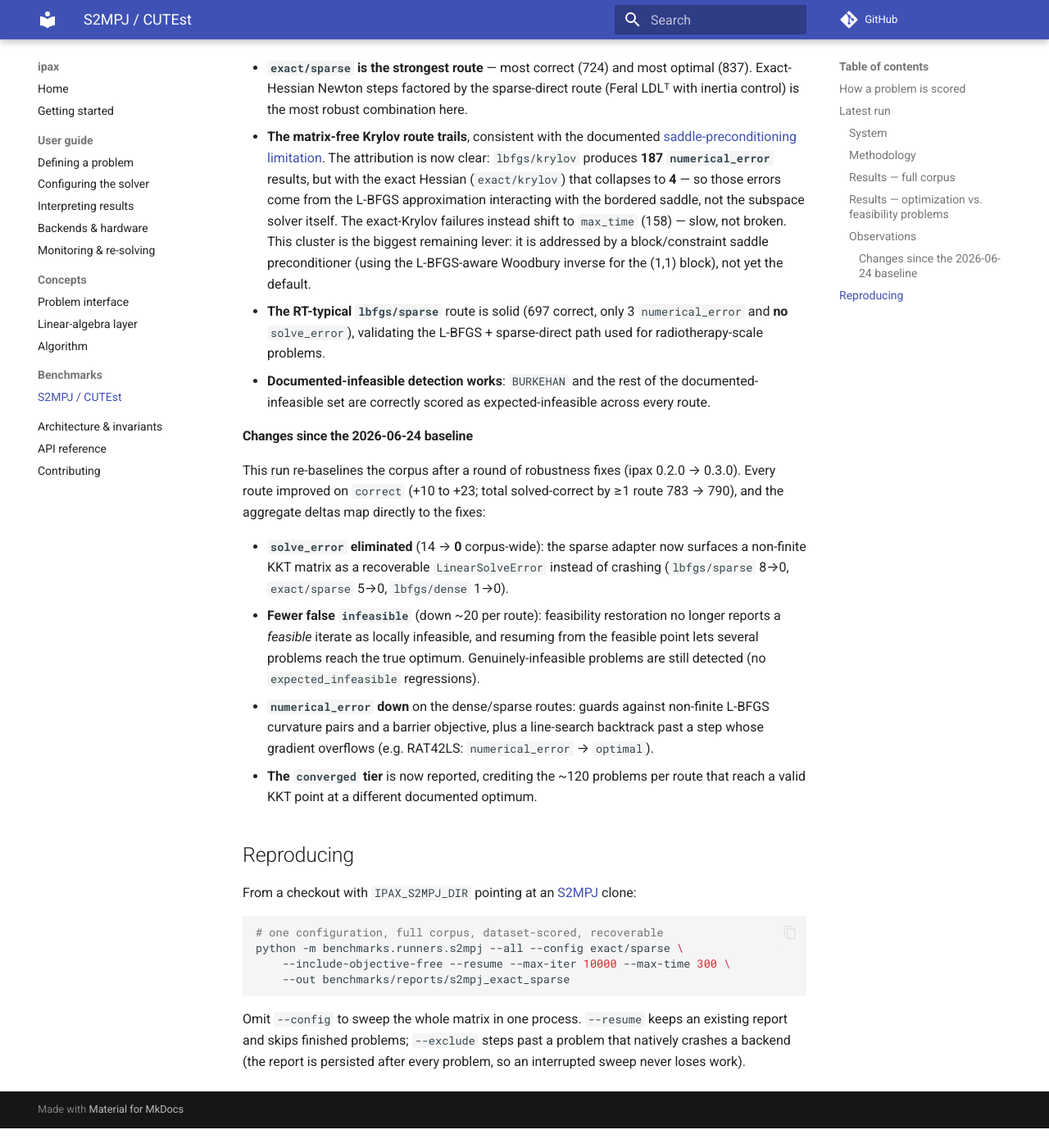
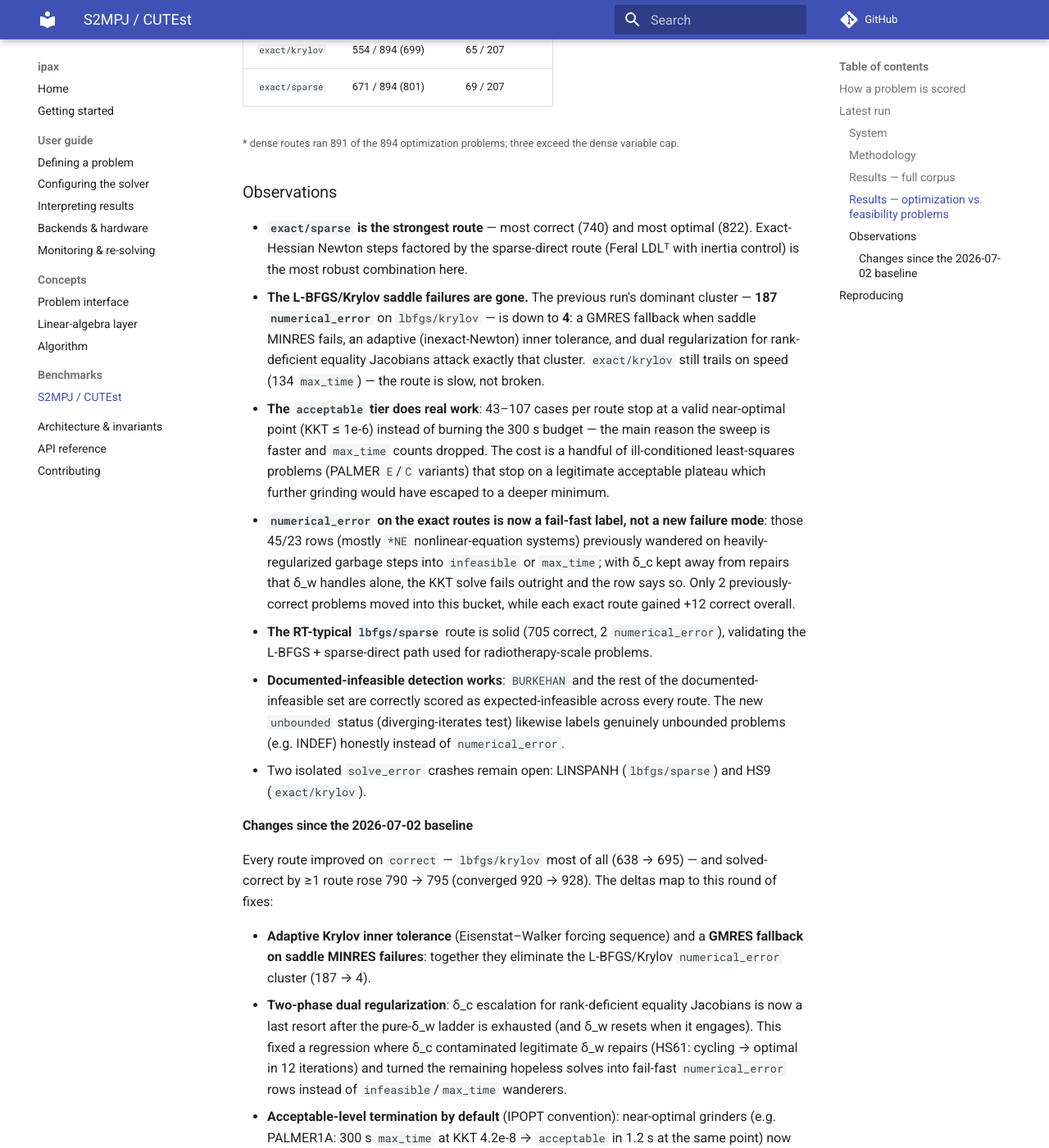
Before and after one commit to wahln/ipax, an MkDocs documentation site: the page built from docs/benchmarks/s2mpj.md, in a window 1280 px wide and 1400 px high, scrolled down 3141 px. Shown: the whole window at 82% size. Built offline with MkDocs 1.6.1 and Material for MkDocs 9.7.7, drawn with Linux system fonts in a browser that asks for light colours; comment, search, counter and statistics services are not loaded; before the commit the page ends 4517 px from its top, so only the background shows below that; some of the changed text lies outside the part shown.

Commit message:
docs(benchmarks): re-baseline the S2MPJ sweep page (2026-07-05 run)
Publish the v7 full-corpus results: every route improved on correct
(lbfgs/krylov 638 -> 695, exact/sparse 724 -> 740 best; solved-correct
by >=1 route 790 -> 795, converged 920 -> 928). Documents the new
acceptable tier and unbounded status in the results table, the
Krylov-cluster elimination (187 -> 4 numerical_error), the fail-fast
relabeling on the exact routes, the PALMER acceptable-plateau caveat,
and the rebuilt benchmark interface (--jobs, precompiled evaluator,
~3.4 h wall for the six-config sweep).

Co-Authored-By: Claude Fable 5 <noreply@anthropic.com>

````diff
--- a/docs/benchmarks/s2mpj.md
+++ b/docs/benchmarks/s2mpj.md
@@ -59,15 +59,24 @@ from every problem file:
 ### Methodology
 
 The full `{lbfgs, exact} × {dense, krylov, sparse}` matrix was swept, one
-configuration per process (six in parallel, single-threaded each), over the whole
-corpus on the NumPy backend with gradient-based scaling (the solver default).
-Per-solve budget: `max_iter = 10000`, `max_time = 300 s` (raised from the previous
-`5000` / `120 s` for more signal on the slow-converging clusters). Each route is
-gated by a **per-route variable cap** (dense 2000, Krylov 10000, sparse 25000) so a
-single full-corpus run stays tractable — three problems exceed the dense cap and are
-reported as oversized for the two dense routes. The **objective-free problems** (207
-CUTEst feasibility / nonlinear-equation systems) were run as `min 0` subject to the
-constraints (`--include-objective-free`).
+configuration per process (six in parallel, single-threaded BLAS), each process
+additionally running **five problems concurrently** (`--jobs 5`) — the whole
+six-config corpus completes in ~3.4 h wall. Gradient-based scaling (the solver
+default), NumPy backend. Per-solve budget: `max_iter = 10000`, `max_time = 300 s`.
+Each route is gated by a **per-route variable cap** (dense 2000, Krylov 10000,
+sparse 25000) so a single full-corpus run stays tractable — three problems exceed
+the dense cap and are reported as oversized for the two dense routes. The
+**objective-free problems** (207 CUTEst feasibility / nonlinear-equation systems)
+were run as `min 0` subject to the constraints (`--include-objective-free`).
+
+S2MPJ's interpretive evaluation loop used to dominate sweep wall-time (~90% of a
+solve); the corpus adapter now routes evaluations through a **precompiled
+evaluator** (verified against the original S2MPJ methods per problem at build
+time, with automatic fallback), so per-solve times measure the solver, not the
+benchmark interface. Solves also use the (new default) **acceptable-level
+termination** — IPOPT convention, `1e-6` held for 15 iterations — so a solve
+whose achievable KKT floor sits just above the `1e-8` optimality tolerance stops
+as `acceptable` instead of grinding to the budget cap.
 
 ### Results — full corpus
 
@@ -76,17 +85,17 @@ infeasibility); `converged` is the weaker tier (reached a valid KKT point, possi
 a different local optimum — a superset of `correct`). The status columns are the raw
 terminal states.
 
-| config | correct | converged | optimal | acceptable | infeasible | max_iter | max_time | num.err | solve.err |
-| --- | --- | --- | --- | --- | --- | --- | --- | --- | --- |
-| `lbfgs/dense`  | 702 / 1098 | 825 | 788 | 36 | 147 | 30 | 94  | 3   | 0 |
-| `lbfgs/krylov` | 638 / 1101 | 759 | 722 | 36 | 56  | 12 | 88  | 187 | 0 |
-| `lbfgs/sparse` | 697 / 1101 | 819 | 792 | 26 | 156 | 31 | 93  | 3   | 0 |
-| `exact/dense`  | 708 / 1098 | 828 | 810 | 17 | 142 | 25 | 104 | 0   | 0 |
-| `exact/krylov` | 613 / 1101 | 748 | 741 | 6  | 147 | 45 | 158 | 4   | 0 |
-| `exact/sparse` | **724 / 1101** | **848** | **837** | 10 | 140 | 22 | 89  | 3   | 0 |
+| config | correct | converged | optimal | acceptable | infeasible | max_iter | max_time | unbounded | num.err | solve.err |
+| --- | --- | --- | --- | --- | --- | --- | --- | --- | --- | --- |
+| `lbfgs/dense`  | 710 / 1098 | 839 | 731 | 107 | 149 | 53 | 55  | 1  | 2  | 0 |
+| `lbfgs/krylov` | 695 / 1101 | 822 | 726 | 95  | 143 | 37 | 95  | 1  | 4  | 0 |
+| `lbfgs/sparse` | 705 / 1101 | 834 | 738 | 95  | 156 | 51 | 57  | 1  | 2  | 1 |
+| `exact/dense`  | 715 / 1098 | 840 | 759 | 80  | 110 | 16 | 85  | 3  | 45 | 0 |
+| `exact/krylov` | 619 / 1101 | 764 | 720 | 43  | 147 | 48 | 134 | 6  | 2  | 1 |
+| `exact/sparse` | **740 / 1101** | **870** | **822** | 47 | 120 | 16 | 62 | 11 | 23 | 0 |
 
-Solved-correct by **at least one route: 790 / 1101**; converged by at least one
-route: **920 / 1101**.
+Solved-correct by **at least one route: 795 / 1101**; converged by at least one
+route: **928 / 1101**.
 
 ### Results — optimization vs. feasibility problems
 
@@ -97,55 +106,76 @@ the optimization rate. The optimization column shows `correct` (`converged`).
 
 | config | optimization (894) | feasibility (207) |
 | --- | --- | --- |
-| `lbfgs/dense`  | 639 / 891* (762) | 63 / 207 |
-| `lbfgs/krylov` | 587 / 894  (708) | 51 / 207 |
-| `lbfgs/sparse` | 634 / 894  (756) | 63 / 207 |
-| `exact/dense`  | 654 / 891* (773) | 54 / 207 |
-| `exact/krylov` | 558 / 894  (693) | 55 / 207 |
-| `exact/sparse` | 655 / 894  (779) | 69 / 207 |
+| `lbfgs/dense`  | 647 / 891* (776) | 63 / 207 |
+| `lbfgs/krylov` | 633 / 894  (760) | 62 / 207 |
+| `lbfgs/sparse` | 642 / 894  (771) | 63 / 207 |
+| `exact/dense`  | 662 / 891* (786) | 53 / 207 |
+| `exact/krylov` | 554 / 894  (699) | 65 / 207 |
+| `exact/sparse` | 671 / 894  (801) | 69 / 207 |
 
 <small>* dense routes ran 891 of the 894 optimization problems; three exceed the
 dense variable cap.</small>
 
 ### Observations
 
-- **`exact/sparse` is the strongest route** — most correct (724) and most
-  optimal (837). Exact-Hessian Newton steps factored by the sparse-direct route
+- **`exact/sparse` is the strongest route** — most correct (740) and most
+  optimal (822). Exact-Hessian Newton steps factored by the sparse-direct route
   (Feral LDLᵀ with inertia control) is the most robust combination here.
-- **The matrix-free Krylov route trails**, consistent with the documented
-  [saddle-preconditioning limitation](../concepts/linalg.md). The attribution
-  is now clear: `lbfgs/krylov` produces **187 `numerical_error`** results, but with
-  the exact Hessian (`exact/krylov`) that collapses to **4** — so those errors come
-  from the L-BFGS approximation interacting with the bordered saddle, not the
-  subspace solver itself. The exact-Krylov failures instead shift to `max_time`
-  (158) — slow, not broken. This cluster is the biggest remaining lever: it is
-  addressed by a block/constraint saddle preconditioner (using the L-BFGS-aware
-  Woodbury inverse for the (1,1) block), not yet the default.
-- **The RT-typical `lbfgs/sparse`** route is solid (697 correct, only 3
-  `numerical_error` and **no** `solve_error`), validating the L-BFGS + sparse-direct
-  path used for radiotherapy-scale problems.
+- **The L-BFGS/Krylov saddle failures are gone.** The previous run's dominant
+  cluster — **187 `numerical_error`** on `lbfgs/krylov` — is down to **4**: a
+  GMRES fallback when saddle MINRES fails, an adaptive (inexact-Newton) inner
+  tolerance, and dual regularization for rank-deficient equality Jacobians
+  attack exactly that cluster. `exact/krylov` still trails on speed
+  (134 `max_time`) — the route is slow, not broken.
+- **The `acceptable` tier does real work**: 43–107 cases per route stop at a
+  valid near-optimal point (KKT ≤ 1e-6) instead of burning the 300 s budget —
+  the main reason the sweep is faster and `max_time` counts dropped. The cost is
+  a handful of ill-conditioned least-squares problems (PALMER `E`/`C` variants)
+  that stop on a legitimate acceptable plateau which further grinding would have
+  escaped to a deeper minimum.
+- **`numerical_error` on the exact routes is now a fail-fast label, not a new
+  failure mode**: those 45/23 rows (mostly `*NE` nonlinear-equation systems)
+  previously wandered on heavily-regularized garbage steps into `infeasible` or
+  `max_time`; with δ_c kept away from repairs that δ_w handles alone, the KKT
+  solve fails outright and the row says so. Only 2 previously-correct problems
+  moved into this bucket, while each exact route gained +12 correct overall.
+- **The RT-typical `lbfgs/sparse`** route is solid (705 correct, 2
+  `numerical_error`), validating the L-BFGS + sparse-direct path used for
+  radiotherapy-scale problems.
 - **Documented-infeasible detection works**: `BURKEHAN` and the rest of the
-  documented-infeasible set are correctly scored as expected-infeasible across every
-  route.
+  documented-infeasible set are correctly scored as expected-infeasible across
+  every route. The new `unbounded` status (diverging-iterates test) likewise
+  labels genuinely unbounded problems (e.g. INDEF) honestly instead of
+  `numerical_error`.
+- Two isolated `solve_error` crashes remain open: LINSPANH (`lbfgs/sparse`) and
+  HS9 (`exact/krylov`).
 
-#### Changes since the 2026-06-24 baseline
+#### Changes since the 2026-07-02 baseline
 
-This run re-baselines the corpus after a round of robustness fixes (ipax 0.2.0 →
-0.3.0). Every route improved on `correct` (+10 to +23; total solved-correct by ≥1
-route 783 → 790), and the aggregate deltas map directly to the fixes:
+Every route improved on `correct` — `lbfgs/krylov` most of all (638 → 695) —
+and solved-correct by ≥1 route rose 790 → 795 (converged 920 → 928). The deltas
+map to this round of fixes:
 
-- **`solve_error` eliminated** (14 → **0** corpus-wide): the sparse adapter now
-  surfaces a non-finite KKT matrix as a recoverable `LinearSolveError` instead of
-  crashing (`lbfgs/sparse` 8→0, `exact/sparse` 5→0, `lbfgs/dense` 1→0).
-- **Fewer false `infeasible`** (down ~20 per route): feasibility restoration no
-  longer reports a *feasible* iterate as locally infeasible, and resuming from the
-  feasible point lets several problems reach the true optimum. Genuinely-infeasible
-  problems are still detected (no `expected_infeasible` regressions).
-- **`numerical_error` down** on the dense/sparse routes: guards against non-finite
-  L-BFGS curvature pairs and a barrier objective, plus a line-search backtrack past
-  a step whose gradient overflows (e.g. RAT42LS: `numerical_error` → `optimal`).
-- **The `converged` tier** is now reported, crediting the ~120 problems per route
-  that reach a valid KKT point at a different documented optimum.
+- **Adaptive Krylov inner tolerance** (Eisenstat–Walker forcing sequence) and a
+  **GMRES fallback on saddle MINRES failures**: together they eliminate the
+  L-BFGS/Krylov `numerical_error` cluster (187 → 4).
+- **Two-phase dual regularization**: δ_c escalation for rank-deficient equality
+  Jacobians is now a last resort after the pure-δ_w ladder is exhausted (and
+  δ_w resets when it engages). This fixed a regression where δ_c contaminated
+  legitimate δ_w repairs (HS61: cycling → optimal in 12 iterations) and turned
+  the remaining hopeless solves into fail-fast `numerical_error` rows instead of
+  `infeasible`/`max_time` wanderers.
+- **Acceptable-level termination by default** (IPOPT convention): near-optimal
+  grinders (e.g. PALMER1A: 300 s `max_time` at KKT 4.2e-8 → `acceptable` in
+  1.2 s at the same point) now finish early, cutting per-config solve time by
+  1–3 h.
+- **`Status.UNBOUNDED`** via a diverging-iterates test labels unbounded problems
+  honestly.
+- **Benchmark interface rebuilt** (measurement change, not solver): a precompiled
+  S2MPJ evaluator removes the ~90% interpretive-evaluation overhead (6–37×
+  faster solves), and the runner fans problems out over worker processes
+  (`--jobs`). Wall-clock for the full six-config sweep: ~4.5 h → ~3.4 h — with
+  per-solve times now reflecting the solver itself.
 
 ## Reproducing
 
@@ -153,13 +183,17 @@ From a checkout with `IPAX_S2MPJ_DIR` pointing at an
 [S2MPJ](https://github.com/GrattonToint/S2MPJ) clone:
 
 ```bash
-# one configuration, full corpus, dataset-scored, recoverable
-python -m benchmarks.runners.s2mpj --all --config exact/sparse \
+# one configuration, full corpus, dataset-scored, recoverable, 5 problems at a time
+python -m benchmarks.runners.s2mpj --all --config exact/sparse --jobs 5 \
     --include-objective-free --resume --max-iter 10000 --max-time 300 \
     --out benchmarks/reports/s2mpj_exact_sparse
 ```
 
-Omit `--config` to sweep the whole matrix in one process. `--resume` keeps an
-existing report and skips finished problems; `--exclude` steps past a problem that
-natively crashes a backend (the report is persisted after every problem, so an
-interrupted sweep never loses work).
+Omit `--config` to sweep the whole matrix in one process. `--jobs N` runs N
+problems concurrently in worker processes (pin BLAS threads, e.g.
+`OMP_NUM_THREADS=1`, so per-solve timings stay comparable); reports are flushed
+in sorted order after every problem, so they are deterministic and an
+interrupted sweep never loses work. `--resume` keeps an existing report and
+skips finished problems; `--exclude` steps past a problem that natively crashes
+a backend (on a crashed worker pool the runner exits `2` and the `.inflight`
+file names the candidate culprits).
````
Also changed, not shown: other parts of docs/benchmarks/s2mpj.md (+2 -2 lines).
